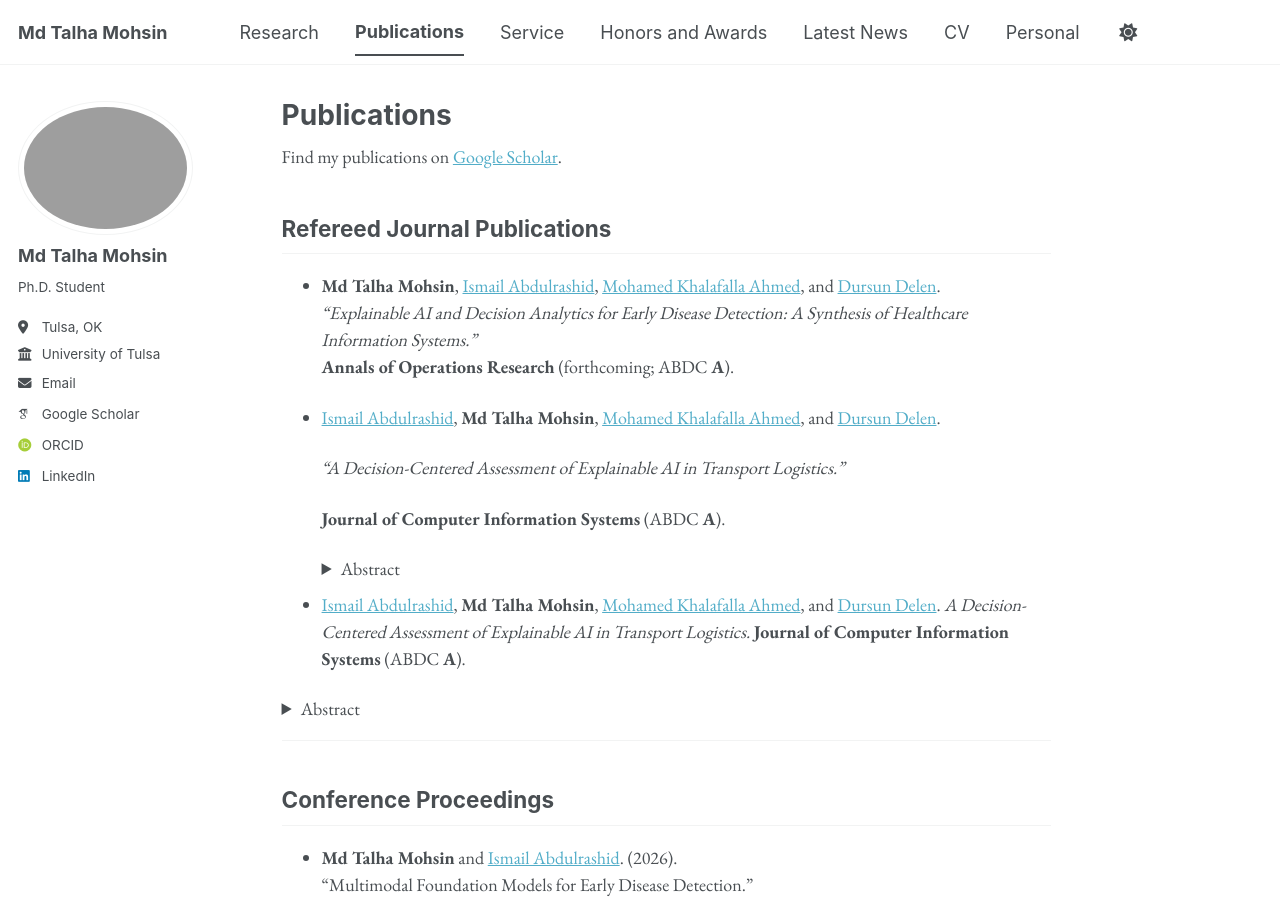
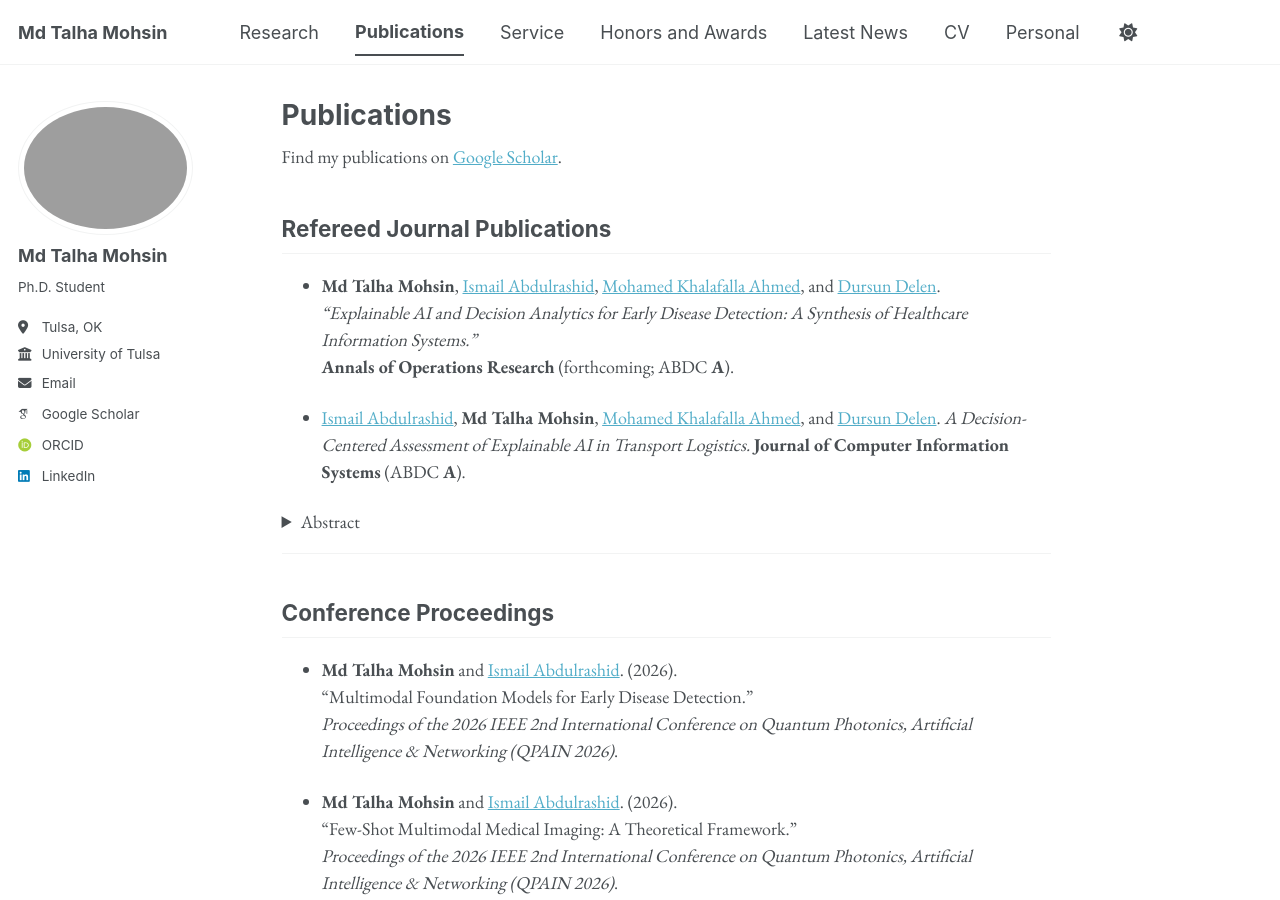
Before and after one commit to mdtalhamohsin/mdtalhamohsin.github.io, a Jekyll site: the page built from _pages/publications.md, in a window 1280 px wide and 900 px high. Built offline with Jekyll 4.4.1, drawn with Linux system fonts in a browser that asks for light colours; some web fonts are replaced; a script bundle is joined from its source files by our own code; library files that are not in the unit come from our copies; some of the changed lines change nothing that is shown.

Commit message:
Update publications.md

```diff
--- a/_pages/publications.md
+++ b/_pages/publications.md
@@ -15,40 +15,6 @@
   <a href="https://experts.okstate.edu/dursun.delen" target="_blank" rel="noopener noreferrer">Dursun Delen</a>.<br>
   <em>"Explainable AI and Decision Analytics for Early Disease Detection: A Synthesis of Healthcare Information Systems."</em><br>
   **Annals of Operations Research** (forthcoming; ABDC **A**).
-
-
-
-
-- <a href="https://utulsa.edu/people/ismail-abdulrashid/" target="_blank" rel="noopener noreferrer">Ismail Abdulrashid</a>,
-  **Md Talha Mohsin**,
-  <a href="https://www.famu.edu/info/faculty-staff/profiles/saet/mohamed-khalafalla-ahmed.php" target="_blank" rel="noopener noreferrer">Mohamed Khalafalla Ahmed</a>, and
-  <a href="https://experts.okstate.edu/dursun.delen" target="_blank" rel="noopener noreferrer">Dursun Delen</a>.<br>
-
-  <em>“A Decision-Centered Assessment of Explainable AI in Transport Logistics.”</em><br>
-
-  <strong>Journal of Computer Information Systems</strong> (ABDC <strong>A</strong>).
-
-  <details>
-    <summary>Abstract</summary>
-    <p>
-      Artificial intelligence (AI) is increasingly used to support decision-making
-      in transport logistics, yet prior research has focused mainly on predictive
-      accuracy and computational performance, with limited attention to how AI
-      systems operate within real decision processes. In particular, the role of
-      explainable artificial intelligence (XAI) in supporting human judgment,
-      accountability, and organizational decision-making remains fragmented. This
-      study presents a structured narrative review of 51 peer-reviewed journal
-      articles published between 2015 and 2026, retrieved from Scopus, and examines
-      AI-enabled decision support in transport logistics from a decision-centered
-      perspective. Rather than organizing studies only by modeling techniques, the
-      review synthesizes the literature across decision level, authority allocation,
-      temporal structure, functional AI roles, and explanation design. The findings
-      show a strong emphasis on operational, high-frequency predictive decision
-      support, with explainability primarily implemented as post hoc feature
-      attribution. The review identifies key gaps and propose directions to better
-      align explainable AI with real-world transport logistics decision-making.
-    </p>
-  </details>
 
 
 
```
